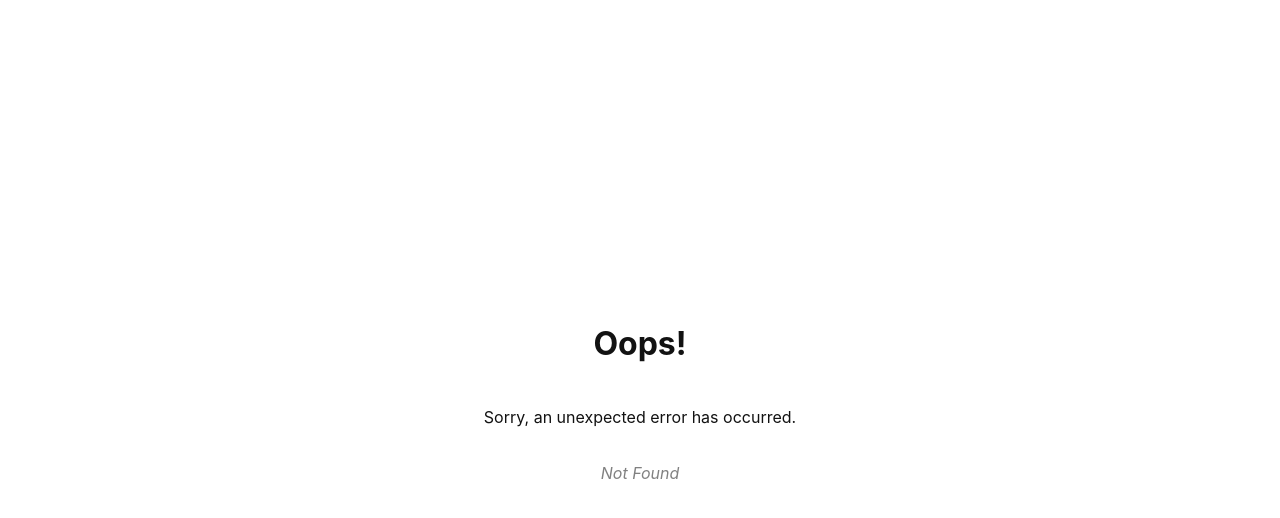
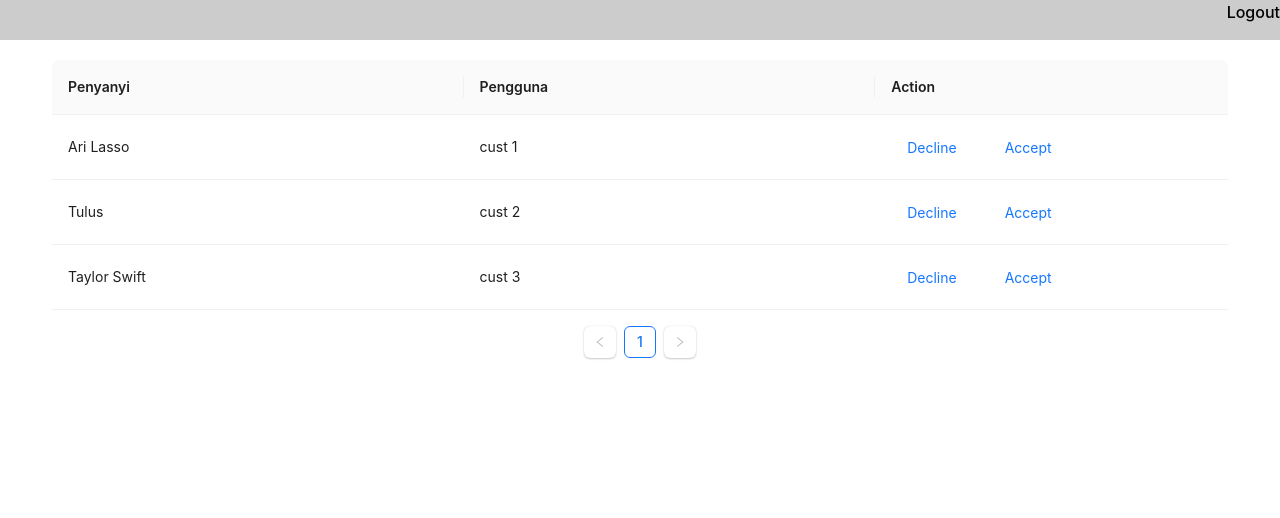
Before and after one commit to kentlius/binotify-premium, a React (Vite) app: page /admin in a window 1280 px wide. Before the commit this address had no page. Shown: the top 518 px of the page. Built offline with nearby package versions, Linux system fonts and the light colour scheme.

Commit message:
feat: fix admin.css and add error login

```diff
--- a/src/main.tsx
+++ b/src/main.tsx
@@ -9,6 +9,7 @@ import Root, {
 } from "./routes/root";
 import Login, { action as loginAction } from "./routes/login";
 import Register from "./routes/register";
+import Admin from "./routes/admin";
 import ErrorPage from "./error-page";
 import Song, { loader as songLoader } from "./routes/song";
 import EditSong, { action as editAction } from "./routes/edit";
@@ -56,6 +57,10 @@ const router = createBrowserRouter([
     path: "/register",
     element: <Register/>,
   },
+  {
+    path: "/admin",
+    element: <Admin/>,
+  },
 ]);
 
 ReactDOM.createRoot(document.getElementById("root") as HTMLElement).render(
--- a/src/routes/admin.tsx
+++ b/src/routes/admin.tsx
@@ -23,7 +23,7 @@ interface Sub{
     pengguna: string;
 }
 
-const Subscriprtions = () => {
+const Admin = () => {
     const columns: ColumnsType<Sub> = [
       {
         title: "Penyanyi",
@@ -81,4 +81,4 @@ const Subscriprtions = () => {
     );
     };
 
-export default Subscriprtions;
+export default Admin;
--- a/src/routes/login.tsx
+++ b/src/routes/login.tsx
@@ -1,18 +1,3 @@
-import { Form, redirect } from "react-router-dom";
-import { JWTAuth } from "../users";
-import binotify from '../assets/binotify.png'
-
-export async function action({ request, params }) {
-  const formData = await request.formData();
-  let loginData = Object.fromEntries(formData);
-  const token = await JWTAuth(loginData);
-  if (token) {
-    return redirect(`/`);
-  } else {
-    return redirect(`/login`);
-  }
-}
-
 import * as React from 'react';
 import Button from '@mui/material/Button';
 import CssBaseline from '@mui/material/CssBaseline';
@@ -23,6 +8,24 @@ import Box from '@mui/material/Box';
 import Typography from '@mui/material/Typography';
 import Container from '@mui/material/Container';
 import { createTheme, ThemeProvider } from '@mui/material/styles';
+import { message }  from 'antd';
+import { Form, redirect } from "react-router-dom";
+import { JWTAuth } from "../users";
+import binotify from '../assets/binotify.png'
+
+export async function action({ request, params }) {
+  const formData = await request.formData();
+  let loginData = Object.fromEntries(formData);
+  const Response = await JWTAuth(loginData);
+  if (Response.token) {
+    message.success('Login Success');
+    return redirect(`/`);
+  } else {
+    message.error('Login Failed' + ": " + Response.msg);
+    return redirect(`/login`);
+  }
+}
+
 
 const theme = createTheme();
 
--- a/src/styles/admin.css
+++ b/src/styles/admin.css
@@ -19,16 +19,9 @@
 .right{
   width: 100vw;
   height: 5vh;
-  background: green;
+  background-color: rgb(0, 0, 0, 0.2);
   text-align: right;
 }
-
-p{
-  position: absolute;
-  top: 8px;
-  right: 16px;
-  font-size: 18px;
-  }
 
 .Logout{
   margin: 0;
```
